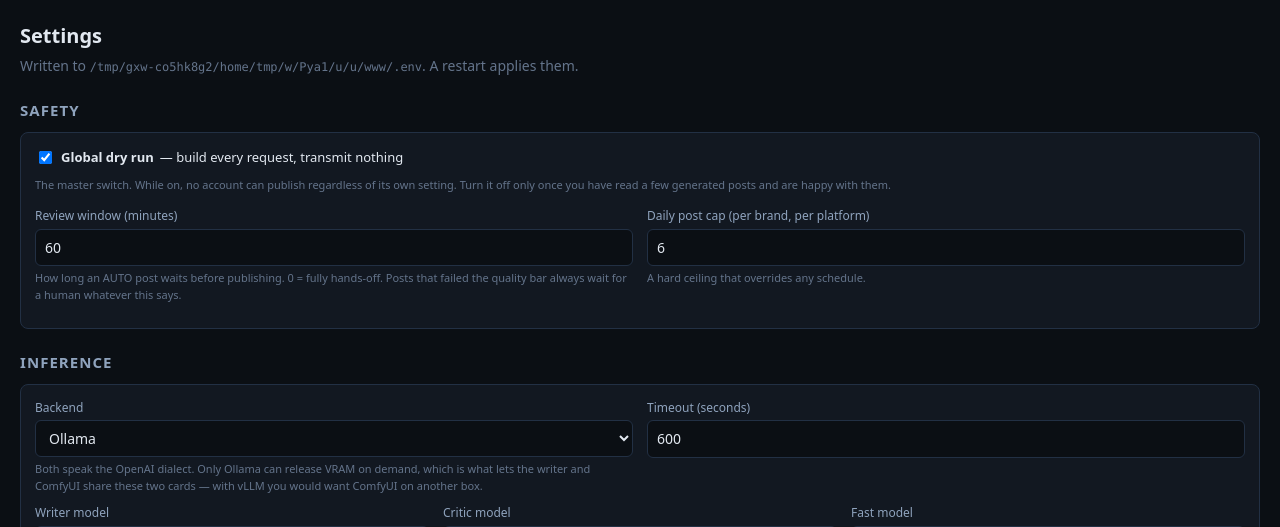
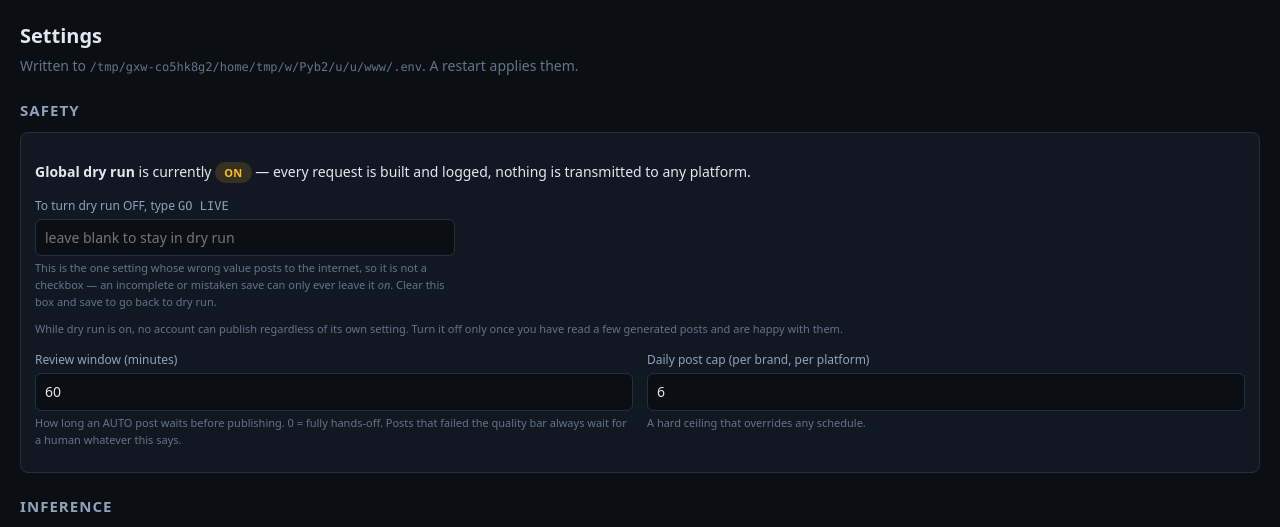
Before and after one commit to Bhenderlong/adforge, a FastAPI app: page /settings in a window 1280 px wide. Shown: the part 50-577 px from the top of the page. Run offline with FastAPI, Linux system fonts and the light colour scheme; data that the repository does not hold is empty.

Commit message:
Make global dry run fail safe
Exercising the settings endpoint during development silently turned global dry
run OFF, and a preflight run was the only thing that caught it. The cause was
that "checkbox absent from the form" and "the user wants live publishing" were
the same signal, so any POST that did not include the checkbox - an empty one,
a partial one, a malformed one - read as a request to start publishing for
real.

That is the wrong failure direction for the one setting whose wrong value posts
to the internet. Turning dry run off now requires typing GO LIVE into a
confirmation field. Every other path leaves it on.

Verified against the four cases: empty POST, a POST carrying other settings but
no confirmation, a POST with the wrong text, and the exact phrase. Only the
last one disables it.

The .env is restored to dry run on, and no accounts are enabled, so nothing
could have been transmitted while it was off.

Co-Authored-By: Claude <noreply@anthropic.com>

```diff
--- a/adforge/ui/app.py
+++ b/adforge/ui/app.py
@@ -918,9 +918,25 @@ async def settings_save(request: Request):
     for key in list(form.keys()):
         if key.startswith("bool_") and key.endswith("_present"):
             name = key[len("bool_"):-len("_present")]
+            if name == "dry_run":
+                continue  # handled below, it needs a stronger gate
             existing[f"ADFORGE_{name.upper()}"] = (
                 "true" if form.get(f"bool_{name}") else "false"
             )
+
+    # Dry run is the one setting whose wrong value publishes to the world, so
+    # it is not driven by a checkbox being absent. Turning it OFF requires an
+    # explicit typed confirmation; anything else leaves it on. A partial or
+    # malformed POST can therefore only ever fail safe.
+    #
+    # This is not hypothetical: exercising this endpoint during development
+    # silently flipped dry run off, because "checkbox missing" and "user wants
+    # live publishing" were the same signal.
+    if str(form.get("disable_dry_run_confirm", "")).strip().upper() == "GO LIVE":
+        existing["ADFORGE_DRY_RUN"] = "false"
+        log.warning("global dry run DISABLED via the settings page")
+    else:
+        existing["ADFORGE_DRY_RUN"] = "true"
 
     lines = ["# Written by the AdForge settings page. Restart to apply.\n"]
     lines += [f"{k}={v}\n" for k, v in sorted(existing.items())]
--- a/adforge/ui/templates/settings.html
+++ b/adforge/ui/templates/settings.html
@@ -14,14 +14,29 @@
 
 <h2>Safety</h2>
 <div class="card">
-  <input type="hidden" name="bool_dry_run_present" value="1">
-  <label class="inline">
-    <input type="checkbox" name="bool_dry_run" {{ 'checked' if settings.dry_run }}>
-    <strong>Global dry run</strong> — build every request, transmit nothing
-  </label>
-  <div class="hint">The master switch. While on, no account can publish
-     regardless of its own setting. Turn it off only once you have read a few
-     generated posts and are happy with them.</div>
+  <p>
+    <strong>Global dry run</strong> is currently
+    {% if settings.dry_run %}
+      <span class="pill warn">ON</span> — every request is built and logged,
+      nothing is transmitted to any platform.
+    {% else %}
+      <span class="pill live">OFF</span> — enabled accounts publish for real.
+    {% endif %}
+  </p>
+  <div class="field" style="max-width:420px">
+    <label>To turn dry run OFF, type <code class="mono">GO LIVE</code></label>
+    <input type="text" name="disable_dry_run_confirm" autocomplete="off"
+           placeholder="leave blank to stay in dry run"
+           value="{{ 'GO LIVE' if not settings.dry_run else '' }}">
+    <div class="hint">
+      This is the one setting whose wrong value posts to the internet, so it is
+      not a checkbox — an incomplete or mistaken save can only ever leave it
+      <em>on</em>. Clear this box and save to go back to dry run.
+    </div>
+  </div>
+  <div class="hint">While dry run is on, no account can publish regardless of
+     its own setting. Turn it off only once you have read a few generated posts
+     and are happy with them.</div>
 
   <div class="grid g2" style="margin-top:14px">
     <div class="field">
```
